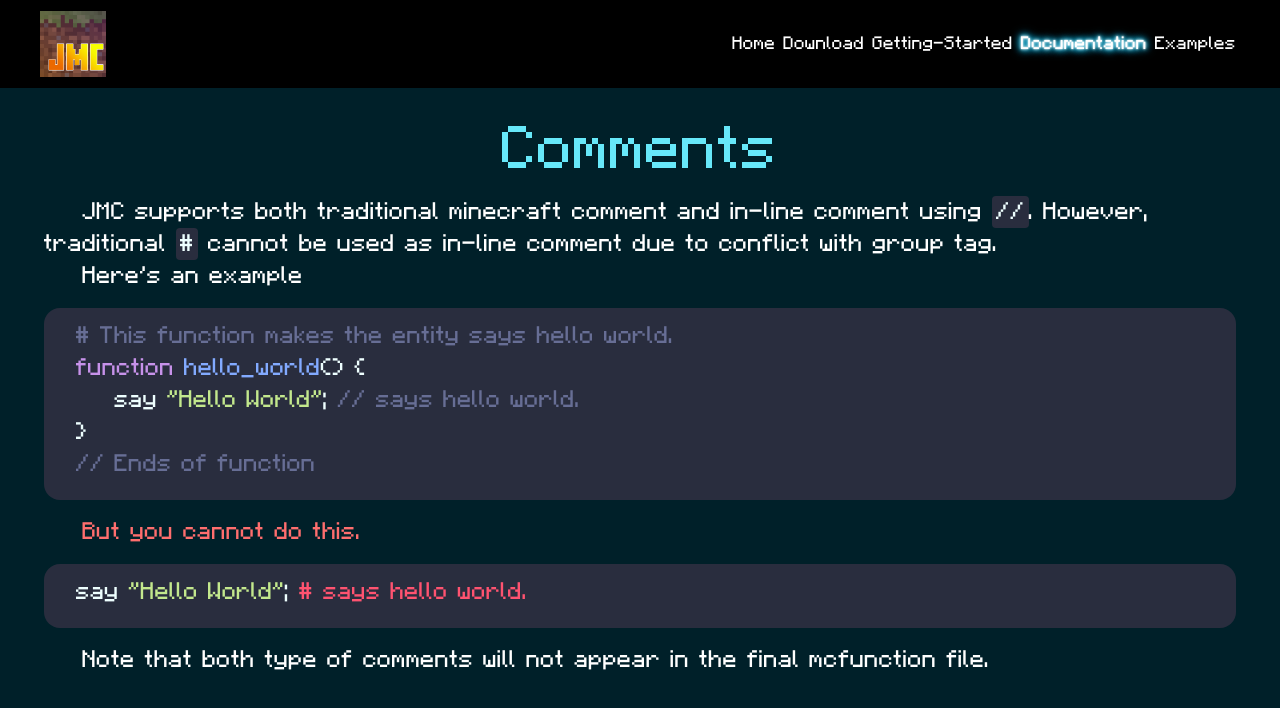
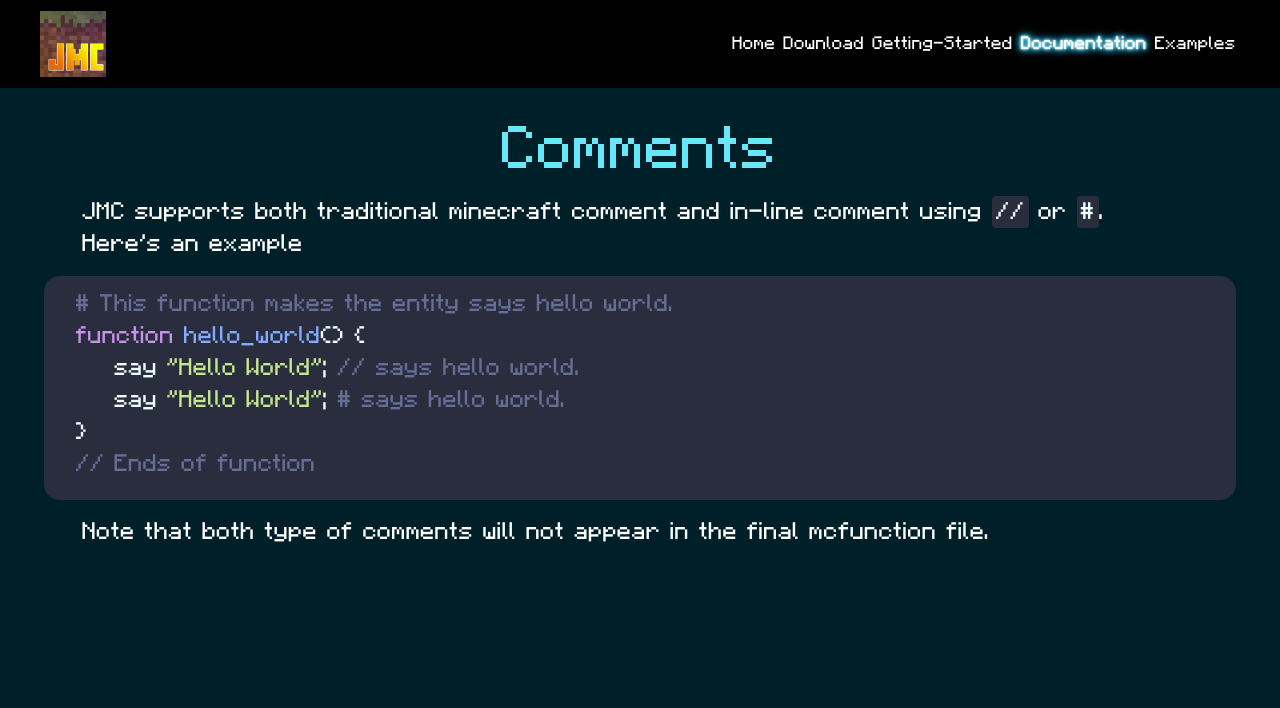
Before and after one commit to WingedSeal/jmc, a React (Create React App) app: page /documentation/comment in a window 1280 px wide. Shown: the top 708 px of the page. Built offline with nearby package versions, Linux system fonts and the light colour scheme.

Commit message:
Update Comment page to support inline `#`

```diff
--- a/src/pages/Comment/Comment.tsx
+++ b/src/pages/Comment/Comment.tsx
@@ -12,9 +12,7 @@ const Comment = () => {
                 <p>
                     <Tab />
                     JMC supports both traditional minecraft comment and in-line
-                    comment using <code>{"//"}</code>. However, traditional{" "}
-                    <code>#</code> cannot be used as in-line comment due to
-                    conflict with group tag.
+                    comment using <code>{"//"}</code> or <code>#</code>.
                 </p>
                 <p>
                     <Tab />
@@ -32,17 +30,13 @@ const Comment = () => {
                     say <CodeText type="string">"Hello World"</CodeText>;{" "}
                     <CodeText type="comment">{"//"} says hello world.</CodeText>
                     <br />
+                    <Tab />
+                    say <CodeText type="string">"Hello World"</CodeText>;{" "}
+                    <CodeText type="comment"># says hello world.</CodeText>
+                    <br />
                     {"}"}
                     <br />
                     <CodeText type="comment">{"//"} Ends of function</CodeText>
-                </CodeBlock>
-                <p className="text-warning">
-                    <Tab />
-                    But you cannot do this.
-                </p>
-                <CodeBlock>
-                    say <CodeText type="string">"Hello World"</CodeText>;{" "}
-                    <CodeText type="error"># says hello world.</CodeText>
                 </CodeBlock>
                 <p>
                     <Tab />
```
